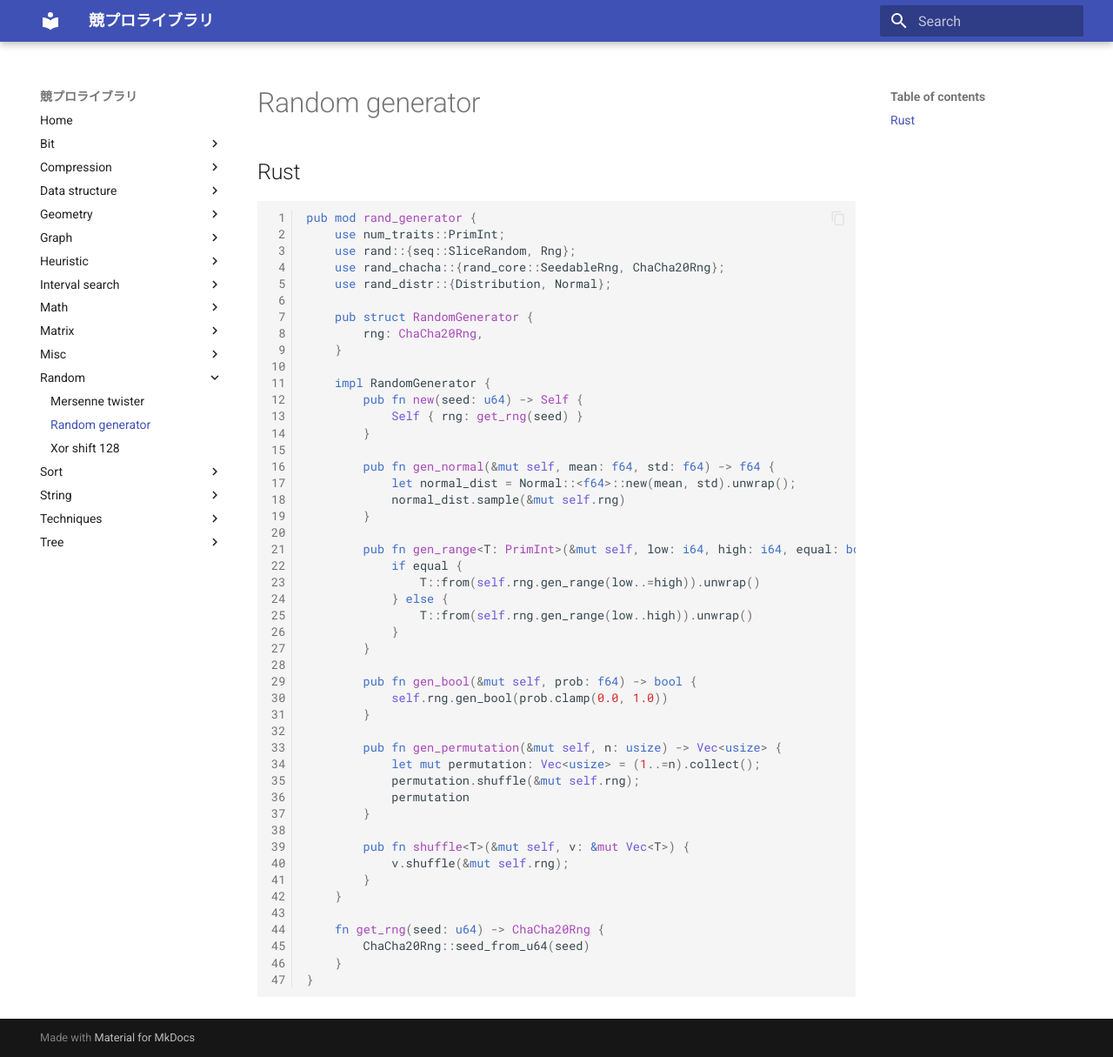
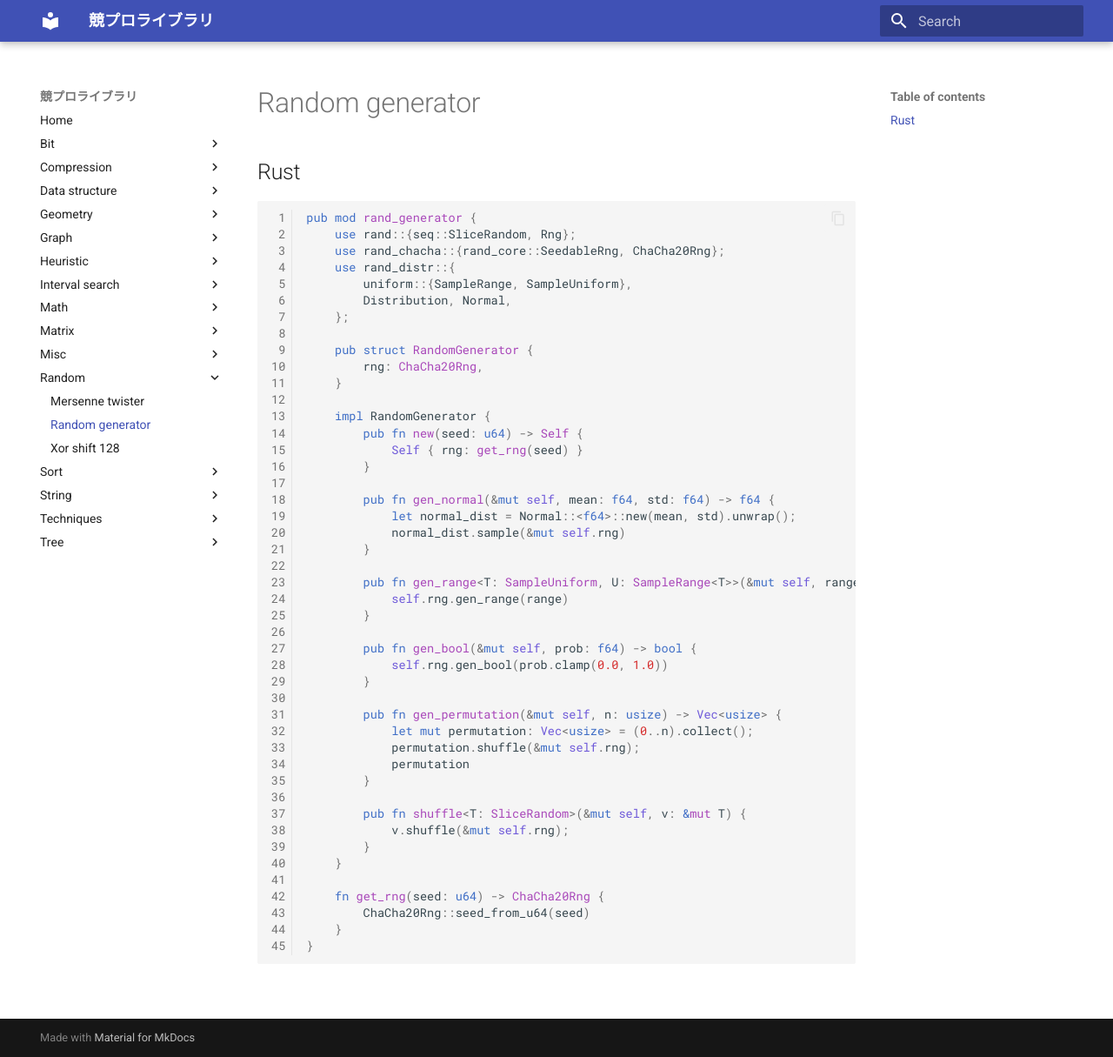
Before and after one commit to Plan88/kyopro-library, an MkDocs documentation site: the page built from docs/random/random_generator.md, in a window 1280 px wide and 1215 px high. Shown: the whole window at 87% size. Built offline with MkDocs 1.6.1 and Material for MkDocs 9.7.7, drawn with Linux system fonts in a browser that asks for light colours.

Commit message:
柔軟な引数に変更

````diff
--- a/docs/random/random_generator.md
+++ b/docs/random/random_generator.md
@@ -1,10 +1,12 @@
 ## Rust
 ```rust
 pub mod rand_generator {
-    use num_traits::PrimInt;
     use rand::{seq::SliceRandom, Rng};
     use rand_chacha::{rand_core::SeedableRng, ChaCha20Rng};
-    use rand_distr::{Distribution, Normal};
+    use rand_distr::{
+        uniform::{SampleRange, SampleUniform},
+        Distribution, Normal,
+    };
 
     pub struct RandomGenerator {
         rng: ChaCha20Rng,
@@ -20,12 +22,8 @@
             normal_dist.sample(&mut self.rng)
         }
 
-        pub fn gen_range<T: PrimInt>(&mut self, low: i64, high: i64, equal: bool) -> T {
-            if equal {
-                T::from(self.rng.gen_range(low..=high)).unwrap()
-            } else {
-                T::from(self.rng.gen_range(low..high)).unwrap()
-            }
+        pub fn gen_range<T: SampleUniform, U: SampleRange<T>>(&mut self, range: U) -> T {
+            self.rng.gen_range(range)
         }
 
         pub fn gen_bool(&mut self, prob: f64) -> bool {
@@ -33,12 +31,12 @@
         }
 
         pub fn gen_permutation(&mut self, n: usize) -> Vec<usize> {
-            let mut permutation: Vec<usize> = (1..=n).collect();
+            let mut permutation: Vec<usize> = (0..n).collect();
             permutation.shuffle(&mut self.rng);
             permutation
         }
 
-        pub fn shuffle<T>(&mut self, v: &mut Vec<T>) {
+        pub fn shuffle<T: SliceRandom>(&mut self, v: &mut T) {
             v.shuffle(&mut self.rng);
         }
     }
````
